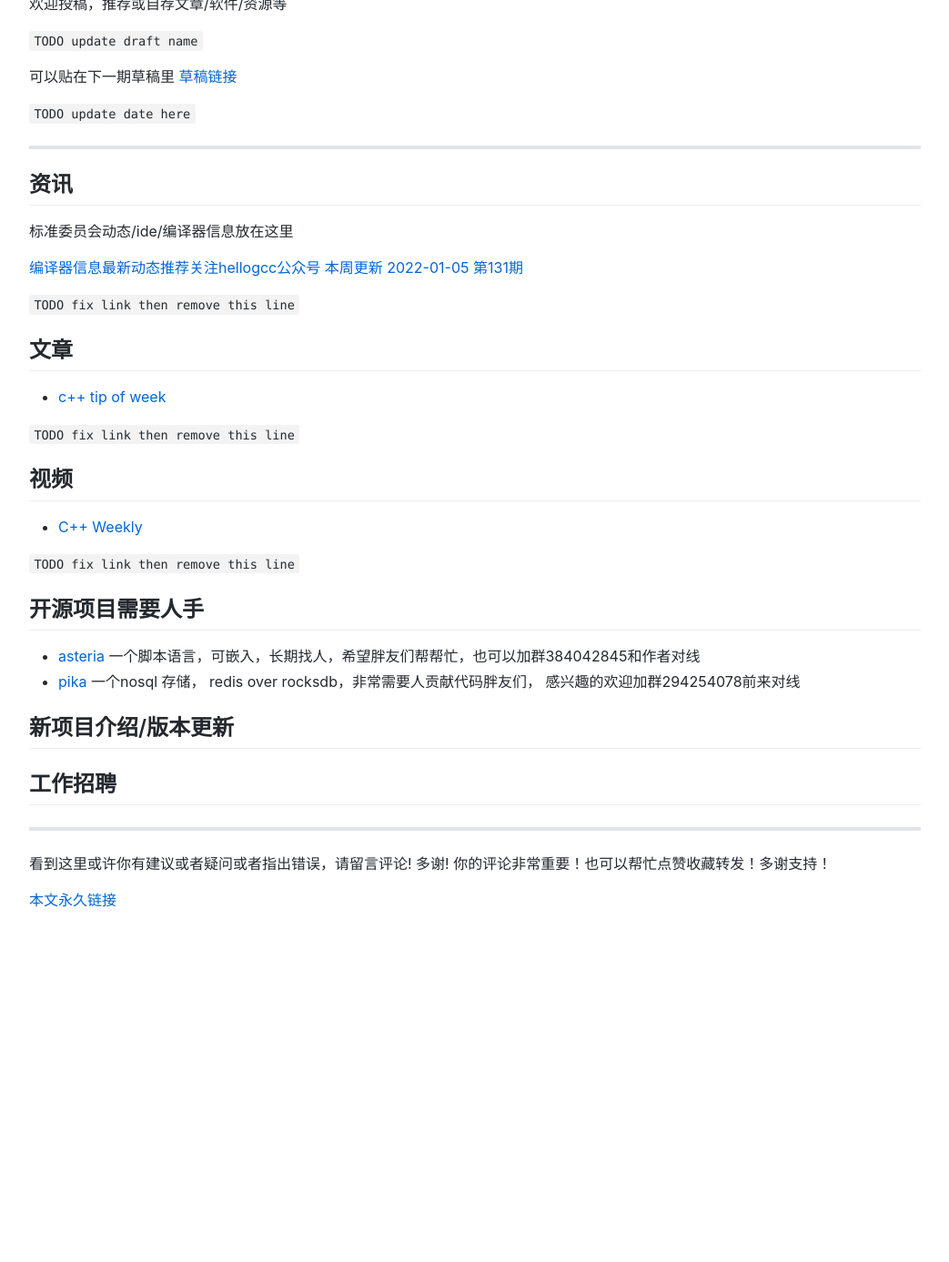
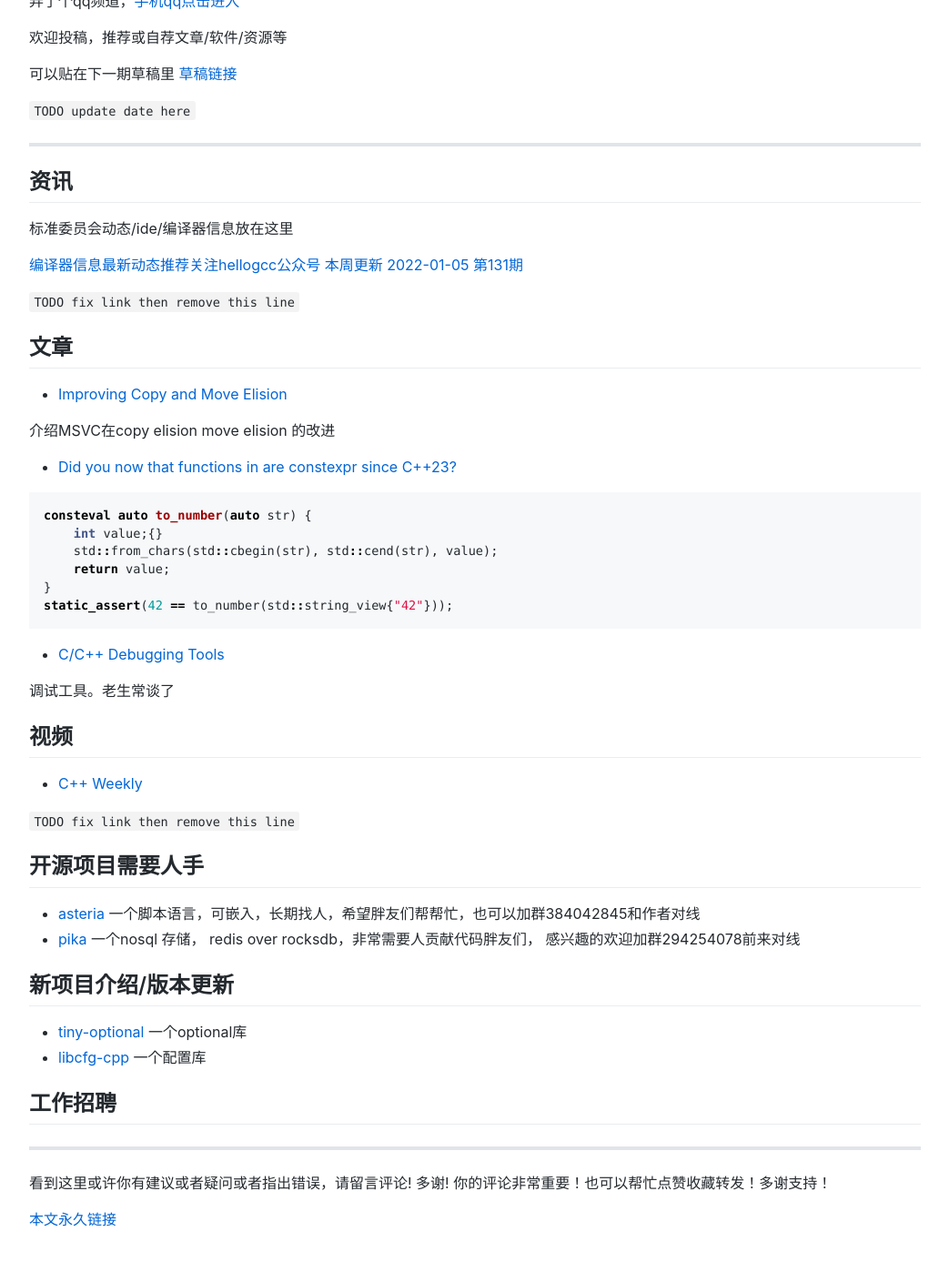
Before and after one commit to wanghenshui/cppweeklynews, a Jekyll site: the page built from posts/086.md, in a window 1280 px wide and 1400 px high, scrolled down 641 px. Shown: the top 1387 px of the window at 91% size, without its empty margins (118-1161 px from the left). Built offline with Jekyll 4.4.1, drawn with Linux system fonts in a browser that asks for light colours; comment, search, counter and statistics services are not loaded; before the commit the page ends 1690 px from its top, so only the background shows below that.

Commit message:
update pic link

````diff
--- a/posts/086.md
+++ b/posts/086.md
@@ -16,15 +16,14 @@
 公众号也有了
 
 
-<img src="../assets/code.png" alt=""  width="25%">
+<img src="https://wanghenshui.github.io/cppweeklynews/assets/code.png" alt=""  width="30%">
 
 弄了个qq频道，[手机qq点击进入](https://qun.qq.com/qqweb/qunpro/share?_wv=3&_wwv=128&inviteCode=xzjHQ&from=246610&biz=ka)
 
 欢迎投稿，推荐或自荐文章/软件/资源等
 
-`TODO update draft name`
 
-可以贴在下一期草稿里 [草稿链接](https://github.com/wanghenshui/cppweeklynews/pull/86)
+可以贴在下一期草稿里 [草稿链接](https://github.com/wanghenshui/cppweeklynews/pull/18)
 
 `TODO update date here`
 
@@ -40,10 +39,24 @@
 
 ## 文章
 
-- [c++ tip of week ](https://github.com/QuantlabFinancial/cpp_tip_of_the_week/)
+- [Improving Copy and Move Elision](https://devblogs.microsoft.com/cppblog/improving-copy-and-move-elision/)
 
-`TODO fix link then remove this line`
+介绍MSVC在copy elision move elision 的改进
 
+- [Did you now that functions in are constexpr since C++23?](https://github.com/QuantlabFinancial/cpp_tip_of_the_week/blob/master/tips/301.md)
+
+```cpp
+consteval auto to_number(auto str) {
+    int value;{}
+    std::from_chars(std::cbegin(str), std::cend(str), value);
+    return value;
+}
+static_assert(42 == to_number(std::string_view{"42"}));
+```
+
+- [C/C++ Debugging Tools](https://www.kdab.com/c-cpp-debugging-tools/)
+
+调试工具。老生常谈了
 ## 视频
 
 - [C++ Weekly ](https://www.youtube.com/channel/UCxHAlbZQNFU2LgEtiqd2Maw)
@@ -57,6 +70,9 @@
 
 ## 新项目介绍/版本更新
 
+- [tiny-optional](https://github.com/Sedeniono/tiny-optional) 一个optional库
+- [libcfg-cpp](https://github.com/mystere1337/libcfg-cpp) 一个配置库
+
 ## 工作招聘
 
 ---
````
Also changed, not shown: posts/template.md (+1 -1 lines).
